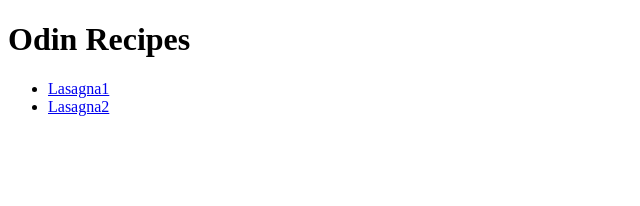
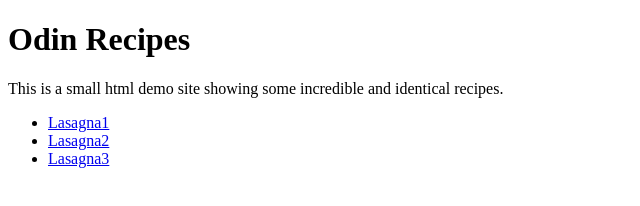
Before and after one commit to oswalya/odin-recipes, a plain HTML site: page index.html in a window 1280 px wide. Shown: the whole page, without its empty margins (0-640 px from the left). Drawn offline with Linux system fonts and the light colour scheme.

Commit message:
Small refactoring for public preview

```diff
--- a/index.html
+++ b/index.html
@@ -8,9 +8,15 @@
 </head>
 <body>
     <h1>Odin Recipes</h1>
-    <ul>
-         <li><a href="recipes/lasagna.html">Lasagna1</a></li>
-         <li><a href="recipes/lasagna.html">Lasagna2</a></li>
-    </ul>
+    <p>
+        This is a small html demo site showing some incredible and identical recipes.
+    </p>
+    <p>
+        <ul>
+            <li><a href="recipes/lasagna.html">Lasagna1</a></li>
+            <li><a href="recipes/lasagna.html">Lasagna2</a></li>
+            <li><a href="recipes/lasagna.html">Lasagna3</a></li>
+       </ul>
+    </p>
 </body>
 </html>
```
Also changed, not shown: recipes/lasagna.html (+1 -1 lines), recipes/lasagna.png (deleted), 1 other file.
